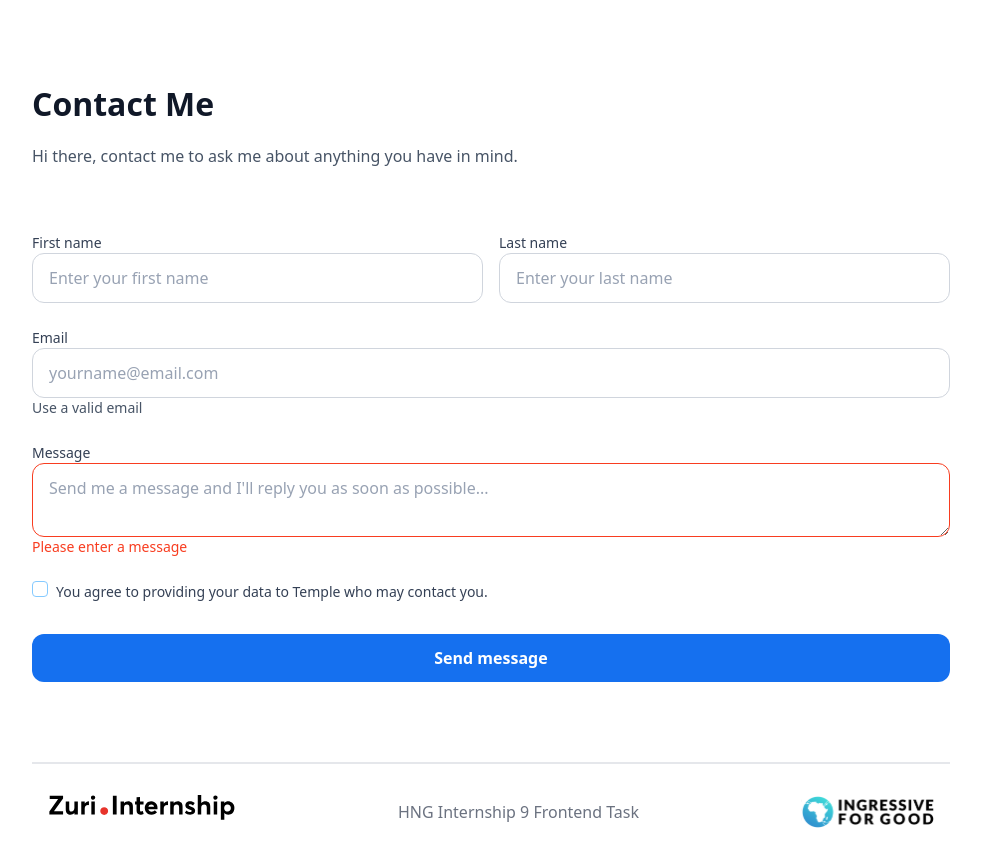
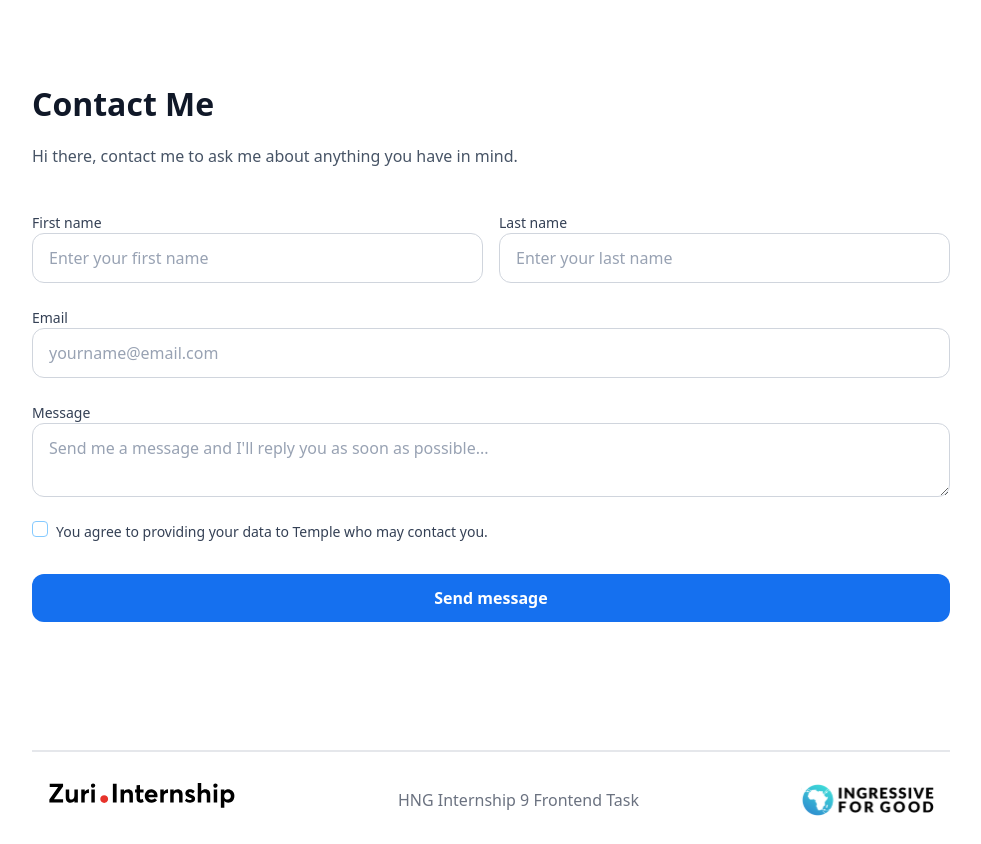
Before and after one commit to TTUmejiaku/hng-stage-1, a React (Vite) app: page /contact in a window 1280 px wide. Shown: the whole page, without its empty margins (149-1130 px from the left). Built offline with nearby package versions, Linux system fonts and the light colour scheme.

Commit message:
refactor: Applied custom form validation

```diff
--- a/src/components/Contact.jsx
+++ b/src/components/Contact.jsx
@@ -1,17 +1,19 @@
-import React, { useState } from "react";
+import React, { useEffect, useState } from "react";
 import Footer from "./Footer";
 
 const Contact = () => {
-  const [formData, setFormData] = useState({
+  const myName = "Temple";
+  const initialFormData = {
     firstName: "",
     lastName: "",
     email: "",
     message: "",
     agreeTerms: false,
-  });
-  const [isEmpty, setIsEmpty] = useState(false);
+  };
+  const [formData, setFormData] = useState(initialFormData);
   const [isSubmitting, setIsSubmitting] = useState(false);
-  const [message, setMessage] = useState("");
+  const [successMessage, setSuccessMessage] = useState("");
+  const [errorMessages, setErrorMessages] = useState({});
 
   const handleChange = (e) => {
     const { name, value, type, checked } = e.target;
@@ -26,20 +28,39 @@ const Contact = () => {
     e.preventDefault(e);
 
     setIsSubmitting(true);
-    setMessage("Message sent successfully");
+    setErrorMessages(validateForm(formData));
+  };
 
-    setTimeout(() => {
-      setFormData({
-        firstName: "",
-        lastName: "",
-        email: "",
-        message: "",
-        agreeTerms: false,
-      });
-      setMessage("");
+  const validateForm = (formValues) => {
+    const errors = {};
+    const emailRegex =
+      /^([a-z\d\.-]+)@([a-z\d-]+)\.([a-z]{2,8})(\.[a-z]{2,8})?$/;
+
+    if (!formValues.email) {
+      errors.email = "Email field cannot be empty";
+    } else if (!emailRegex.test(formValues.email)) {
+      errors.email = "Please enter a valid email";
+    }
+
+    if (!formValues.message) {
+      errors.message = "Please enter a message";
+    }
+
+    return errors;
+  };
+
+  useEffect(() => {
+    if (Object.keys(errorMessages).length === 0 && isSubmitting) {
+      setSuccessMessage("Message sent successfully");
+      setTimeout(() => {
+        setFormData(initialFormData);
+        setSuccessMessage("");
+        setIsSubmitting(false);
+      }, 3000);
+    } else {
       setIsSubmitting(false);
-    }, 5000);
-  };
+    }
+  }, [errorMessages]);
 
   return (
     <div className="mt-20">
@@ -50,12 +71,12 @@ const Contact = () => {
             Hi there, contact me to ask me about anything you have in mind.
           </p>
         </header>
-        {message && (
+        {successMessage && (
           <div className="w-full bg-green-200 text-gray500 mt-10 px-4 py-4">
-            {message}
+            {successMessage}
           </div>
         )}
-        <form className="mt-10 mb-20" onSubmit={handleSubmit}>
+        <form className="mt-5 mb-20 lg:mb-32" onSubmit={handleSubmit}>
           <div className="flex flex-col md:flex-row md:gap-4">
             <div className="form__group md:w-full">
               <label htmlFor="first_name" className="form__label">
@@ -95,11 +116,18 @@ const Contact = () => {
               type="email"
               placeholder="yourname@email.com"
               name="email"
-              required
+              className={`${errorMessages.email ? "border-priRed" : ""}`}
               value={formData.email}
               onChange={handleChange}
+              formNoValidate={true}
             />
-            <small className="text-sm text-gray500">Use a valid email</small>
+            <small
+              className={`text-sm text-gray500 ${
+                errorMessages.email ? "text-priRed" : ""
+              }`}
+            >
+              {errorMessages.email}
+            </small>
           </div>
           <div className="form__group">
             <label htmlFor="message" className="form__label">
@@ -109,29 +137,30 @@ const Contact = () => {
               id="message"
               type="textarea"
               placeholder="Send me a message and I'll reply you as soon as possible..."
-              className="peer invalid:border-priRed"
+              className={`${errorMessages.message ? "border-priRed" : ""}`}
               name="message"
               value={formData.message}
               onChange={handleChange}
-              required
             />
-            <small className="hidden peer-invalid:block peer-invalid:text-priRed text-sm">
-              Please enter a message
+            <small
+              className={`text-sm text-gray500 ${
+                errorMessages.message ? "text-priRed" : ""
+              }`}
+            >
+              {errorMessages.message}
             </small>
-            {/* {isEmpty && (
-            )} */}
           </div>
           <div className="flex flex-row item-center mt-6 space-x-2">
             <input
               id="agreeTerms"
               type="checkbox"
-              checked={formData.agree}
+              checked={formData.agreeTerms}
               name="agreeTerms"
               onChange={handleChange}
               required
             />
             <label htmlFor="agreeTerms" className="form__label ">
-              You agree to providing your data to Temple who may contact you.
+              You agree to providing your data to {myName} who may contact you.
             </label>
           </div>
 
--- a/src/index.css
+++ b/src/index.css
@@ -65,11 +65,6 @@
     @apply flex flex-col mt-6;
   }
 
-  /* .form__input,
-  .form__textarea {
-    @apply border border-solid border-gray300 text-gray400 py-3 px-4 rounded-xl placeholder:text-small placeholder:text-gray500;
-  } */
-
   .form__label {
     @apply text-xSmall text-gray700;
   }
```
